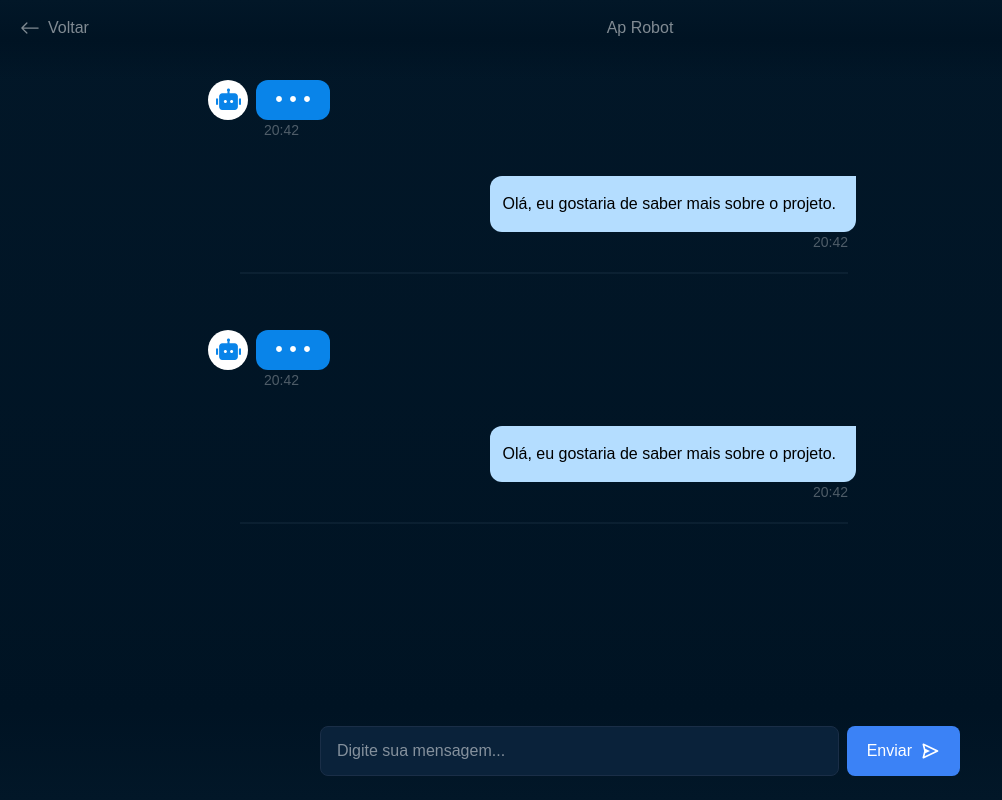
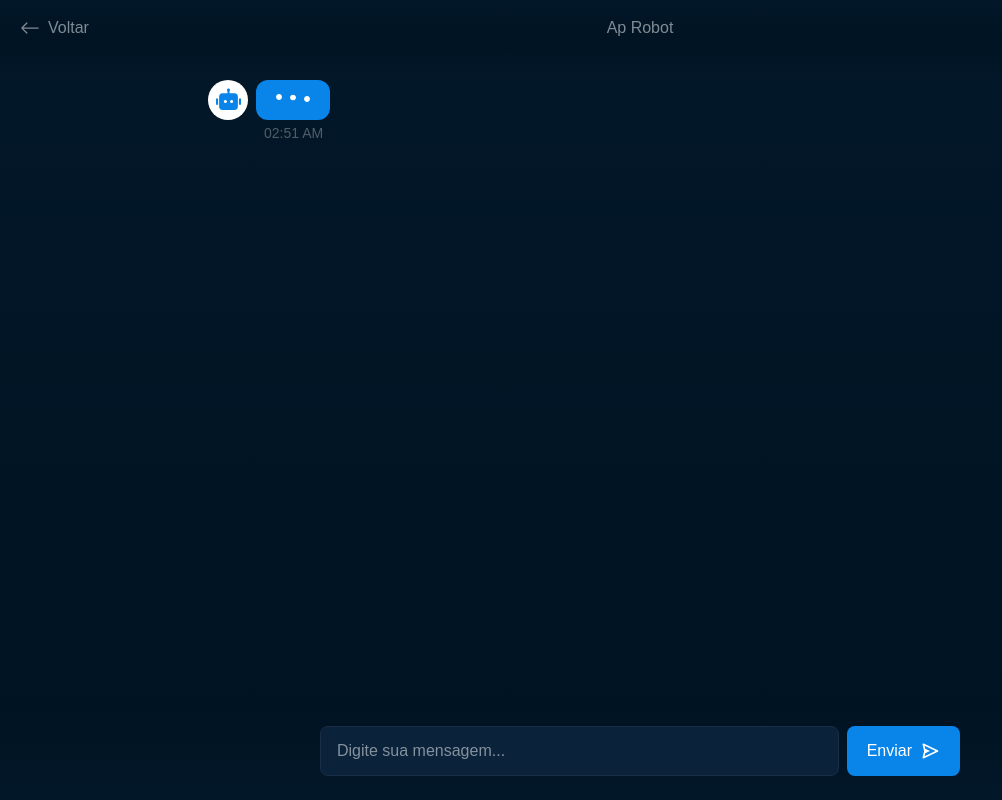
Before and after one commit to AugustoAlmondes/AI-ApCard, a React (Vite) app: page /chat in a window 1280 px wide. Shown: the whole page, without its empty margins (0-1002 px from the left). Built offline with nearby package versions, Linux system fonts and the light colour scheme; a web font is replaced by a local one.

Commit message:
feat: Starting the construction of chatbot

```diff
--- a/src/components/BotBalloon.tsx
+++ b/src/components/BotBalloon.tsx
@@ -1,22 +1,59 @@
+// import { useState } from "react";
 import { FaCircle } from "react-icons/fa";
 import { RiRobot2Fill } from "react-icons/ri";
+import { motion } from 'motion/react'
 
-export default function BotBalloon({ text, time }: { text: string, time: string }) {
+export default function BotBalloon({ text, time, typing }: {
+    text: string;
+    time: string;
+    typing?: boolean
+}) {
+
+    const response = text;
+    const finishedRes = typing;
+
     return (
         <div className={`grid grid-cols-[auto_2fr] md:max-w-[50vw] mr-4`}>
             <div className="w-10 h-10 rounded-full bg-white flex items-center justify-center"><RiRobot2Fill size={25} color="#0984E9" /></div>
 
             <div
-                className={'relative bg-[#0984E9] text-md text-white pl-3 pr-5 py-4 rounded-xl ml-2 w-max max-w-[72vw]'}>
-                {/* {text} */}
-                <p className = {`pl-2 flex gap-2 items-center`}>
-                    <FaCircle size={6} />
-                    <FaCircle size={6} />
-                    <FaCircle size={6} />
-                </p>
+                className={'relative bg-[#0984E9] text-md text-white pl-3 pr-5 py-4 rounded-xl ml-2 w-max max-w-[72vw] transition-transform duration-500'} >
+                {
+                    finishedRes ?
+                        (
+                            response.split('').map((char, index) => (
+                                <motion.span
+                                    className={`text-[#BFE2FF]`}
+                                    key={index}
+                                    initial={{ opacity: 0, y: 40 }}
+                                    animate={{ opacity: 1, y: 0 }}
+                                    transition={{ duration: 0.1, delay: (1 + index) / 150 }}
+                                >
+                                    {char}
+                                </motion.span>
+                            ))
+                        ) :
+                        (
+                            <p className={`pl-2 flex gap-2 items-center`}>
 
-                <div className = {`absolute bottom-[-20px] text-sm font-extralight left-2 opacity-30`}>{time}</div>
+                                {
+                                    [0, 1, 2].map((num, index) => (
+                                        <motion.span
+                                            key={index}
+                                            initial={{ y: 3 }}
+                                            animate={{ y: -2 }}
+                                            transition={{ duration: 0.5, delay: num * 0.1, repeat: Infinity, ease: "easeInOut", repeatType: "reverse" }}
+                                        >
+                                            <FaCircle size={6} />
+                                        </motion.span>
+                                    ))
+                                }
+                            </p>
+                        )
+                }
+
+                <div className={`absolute bottom-[-23px] text-sm font-extralight left-2 opacity-30`}>{time}</div>
             </div>
-        </div>
+        </div >
     );
 }
--- a/src/components/UserBalloon.tsx
+++ b/src/components/UserBalloon.tsx
@@ -9,7 +9,7 @@ export default function UserBalloon({ text, time }: { text: string, time: string
                         className={'relative bg-[#B4DDFF] text-md text-black pl-3 pr-5 py-4 rounded-xl rounded-tr-none mr-2 max-w-[72vw]'}>
                         {text}
 
-                        <div className={`absolute text-white opacity-30 bottom-[-20px] text-sm font-extralight right-2`}>{time}</div>
+                        <div className={`absolute text-white opacity-30 bottom-[-23px] text-sm font-extralight right-2`}>{time}</div>
                     </div>
                 </div>
                 <hr className={`border-1 border-[#b4ddff0e] w-[95%] mx-auto mt-10`} />
--- /dev/null
+++ b/src/contexts/ChatContext.tsx
@@ -0,0 +1,97 @@
+import { createContext, useState, type ReactNode } from 'react';
+import type { Message, Question } from '../types/chat';
+
+interface ChatContextType {
+    messages: Message[];
+    currentQuestion: number;
+    answers: Record<string, string>;
+    sendMessage: (text: string) => void;
+}
+
+export const ChatContext = createContext<ChatContextType | undefined>(undefined);
+
+export const ChatProvider = ({ children }: { children: ReactNode }) => {
+    const [messages, setMessages] = useState<Message[]>([
+        {
+            id: '1',
+            text: 'Seja Bem-vindo(a) ao AI ApCard, eu sou o Ap Robot e estou aqui para ajudar você a gerar uma apresentação de forma fácil e rápida. Inicialmente, irei fazer algumas perguntas para criar uma apresentação personalizada para você. Então responda com sinceridade',
+            sender: 'bot',
+            time: new Date().toLocaleTimeString([], { hour: '2-digit', minute: '2-digit' }),
+        }
+    ]);
+
+    const [currentQuestion, setCurrentQuestion] = useState<number>(0);
+    const [answers, setAnswers] = useState<Record<string, string>>({});
+
+    const questions: Question[] = [
+        { id: 1, text: 'Qual é o seu nome completo?', field: 'name' },
+        { id: 2, text: 'Qual é a sua área de atuação profissional?', field: 'profession' },
+        { id: 3, text: 'Quantos anos de experiência você tem?', field: 'experience' },
+        { id: 4, text: 'Quais são suas principais habilidades?', field: 'skills' },
+        { id: 5, text: 'Qual é o objetivo desta carta de apresentação?', field: 'objective' },
+    ];
+
+    const sendMessage = (text: string) => {
+        // Adiciona a mensagem do usuário
+        const userMessage: Message = {
+            id: Date.now().toString(),
+            text,
+            sender: 'user',
+            time: new Date().toLocaleTimeString([], { hour: '2-digit', minute: '2-digit' }),
+            isTyping: false
+        };
+
+        setMessages(prev => [...prev, userMessage]);
+
+        // Salva a resposta
+        const currentQ = questions[currentQuestion];
+        setAnswers(prev => ({ ...prev, [currentQ.field]: text }));
+
+        // Verifica se ainda há perguntas
+        if (currentQuestion < questions.length - 1) {
+            // Avança para a próxima pergunta
+            setCurrentQuestion(prev => prev + 1);
+
+            // Adiciona a próxima pergunta do bot com efeito de digitação
+            setTimeout(() => {
+                const nextQuestion = questions[currentQuestion + 1];
+                const botMessage: Message = {
+                    id: Date.now().toString(),
+                    text: nextQuestion.text,
+                    sender: 'bot',
+                    time: new Date().toLocaleTimeString([], { hour: '2-digit', minute: '2-digit' }),
+                    isTyping: false,
+                };
+                setMessages(prev => [...prev, botMessage]);
+
+                // Remove o efeito de digitação após 2 segundos
+                setTimeout(() => {
+                    setMessages(prev => prev.map(msg =>
+                        msg.id === botMessage.id ? { ...msg, isTyping: true } : msg
+                    ));
+                }, 2000);
+            }, 1000);
+        } else {
+            // Todas as perguntas foram respondidas - podemos enviar para a API
+            setTimeout(() => {
+                const botMessage: Message = {
+                    id: Date.now().toString(),
+                    text: 'Obrigado pelas informações! Estou gerando sua carta de apresentação...',
+                    sender: 'bot',
+                    time: new Date().toLocaleTimeString([], { hour: '2-digit', minute: '2-digit' }),
+                    isTyping: true,
+                };
+                setMessages(prev => [...prev, botMessage]);
+
+                // Aqui você chamaria a API
+                // generateCoverLetter(answers);
+            }, 1000);
+        }
+    };
+
+    return (
+        <ChatContext.Provider value={{ messages, currentQuestion, answers, sendMessage }}>
+            {children}
+        </ChatContext.Provider>
+    );
+};
--- /dev/null
+++ b/src/hooks/useChat.tsx
@@ -0,0 +1,12 @@
+import { useContext } from "react";
+import { ChatContext } from "../contexts/ChatContext";
+
+export const useChat = () => {
+    const context = useContext(ChatContext);
+
+    if (!context) {
+        throw new Error('useChat must be used within a ChatProvider');
+    }
+
+    return context;
+}
--- a/src/index.css
+++ b/src/index.css
@@ -12,36 +12,10 @@
     mask-composite: exclude;
 }
 
-/* Create a typing animation where three circles move up and down along the y-axis */
-@keyframes typing {
-  0%, 100% {
-    transform: translateY(0);
-    opacity: 0.5;
-  }
-  50% {
-    transform: translateY(-10px);
-    opacity: 1;
-  }
+.scrollbar-hide {
+  scrollbar-width: none; /* Firefox */
+  -ms-overflow-style: none; /* IE 10+ */
 }
-
-.typing-dots {
-  display: inline-flex;
-  justify-content: space-between;
-  width: 40px;
+.scrollbar-hide::-webkit-scrollbar {
+  display: none; /* Chrome, Safari, Opera */
 }
-
-.dot {
-  width: 8px;
-  height: 8px;
-  background-color: currentColor;
-  border-radius: 50%;
-  animation: typing 1s infinite ease-in-out;
-}
-
-.dot:nth-child(2) {
-  animation-delay: 0.2s;
-}
-
-.dot:nth-child(3) {
-  animation-delay: 0.4s;
-}
--- a/src/pages/Chat/Chat.tsx
+++ b/src/pages/Chat/Chat.tsx
@@ -3,52 +3,67 @@ import BotBalloon from "../../components/BotBalloon";
 import UserBalloon from "../../components/UserBalloon";
 import { BsArrowLeft } from "react-icons/bs";
 import { useNavigate } from "react-router";
+import { useState } from "react";
+import { useChat } from "../../hooks/useChat";
 
 export default function Chat() {
+    const navigate = useNavigate();
+    const { messages, sendMessage } = useChat();
+    const [inputValue, setInputValue] = useState('');
 
-    const navigate = useNavigate();
+    const handleSubmit = (e: React.FormEvent) => {
+        e.preventDefault();
+        if (inputValue.trim()) {
+            sendMessage(inputValue);
+            setInputValue('');
+        }
+    };
 
     return (
         <div className="relative flex flex-col items-center py-7 h-screen bg-gradient-to-b from-[#021728] to-[#001323]">
             <div className={`absolute top-0 left-0 w-full flex justify-center bg-gradient-to-b via-[#001323] from-[#021728] to-transparent py-10 z-20`} />
 
             <div className={`absolute top-0 left-5 flex items-center gap-2 justify-center py-4 z-20 text-white text-md opacity-50 hover:opacity-100 cursor-pointer`}
-                onClick={() => {
-                    navigate('/');
-                }}
+                onClick={() => navigate('/')}
             >
                 <BsArrowLeft size={20} /> Voltar
             </div>
 
-            <h3 className={`absolute top-0 left-0 w-full flex justify-center py-4 z-20 text-white text-md opacity-50`}>Ap Robot</h3>
+            <h3 className={`absolute top-0 left-1/2 transform -translate-x-1/2 flex justify-center py-4 z-20 text-white text-md opacity-50`}>Ap Robot</h3>
 
-            <div className="flex flex-col w-full max-h-[90vh] gap-10 max-w-4xl h-full px-4 pt-13 pb-32 overflow-y-auto space-y-4">
-
-                <BotBalloon text="Olá! Como posso ajudar você hoje? Estou aqui para responder perguntas e fornecer informações úteis. Como posso ajudar você hoje? Estou aqui para responder perguntas e fornecer informações úteis.
-                Olá! Como posso ajudar você hoje? Estou aqui para responder perguntas e fornecer informações úteis. Como posso ajudar você hoje? Estou aqui para responder perguntas e fornecer informações úteis."
-                    time="20:42"
-                />
-
-                <UserBalloon text="Olá, eu gostaria de saber mais sobre o projeto." time="20:42" />
-
-                <BotBalloon text="Olá! Como posso ajudar você hoje? Estou aqui para responder perguntas e fornecer informações úteis. Como posso ajudar você hoje? Estou aqui para responder perguntas e fornecer informações úteis."
-                    time="20:42"
-                />
-
-                <UserBalloon text="Olá, eu gostaria de saber mais sobre o projeto." time="20:42" />
-
+            <div className="flex flex-col w-full max-h-[90vh] gap-10 max-w-4xl h-full px-4 pt-13 pb-32 overflow-y-auto space-y-4 scrollbar-hide">
+                {messages.map((message) => (
+                    <div key={message.id}>
+                        {message.sender === 'bot' ? (
+                            <BotBalloon
+                                text={message.text}
+                                time={message.time}
+                                typing={message.isTyping || false}
+                            />
+                        ) : (
+                            <UserBalloon
+                                text={message.text}
+                                time={message.time}
+                            />
+                        )}
+                    </div>
+                ))}
             </div>
 
             <div className="absolute bottom-0 left-0 w-full flex justify-center bg-gradient-to-t from-[#001323] to-transparent py-6">
-                <form className="flex w-full max-w-2xl gap-2 px-4">
+                <form
+                    onSubmit={handleSubmit}
+                    className="flex w-full max-w-2xl gap-2 px-4">
                     <input
                         type="text"
+                        value={inputValue}
+                        onChange={(e) => setInputValue(e.target.value)}
                         placeholder="Digite sua mensagem..."
-                        className="flex-1 bg-[#0a223a] text-white rounded-lg px-4 py-3 outline-none border border-[#1a2e47] focus:border-[#3b82f6] transition relative z-[2]"
+                        className="flex-1 bg-[#0a223a] text-white rounded-lg px-4 py-3 outline-none border border-[#1a2e47] focus:border-[#0984E9] transition relative z-[2]"
                     />
                     <button
                         type="submit"
-                        className="flex items-center gap-2 bg-[#3b82f6] text-[white] px-5 py-3 rounded-lg hover:bg-[#2563eb] transition relative z-[2]"
+                        className="flex items-center gap-2 bg-[#0984E9] text-[white] px-5 py-3 rounded-lg hover:bg-[#0984E9] transition relative z-[2]"
                     >
                         Enviar <BiSend size={20} />
                     </button>
--- /dev/null
+++ b/src/types/chat.ts
@@ -0,0 +1,13 @@
+export type Message = {
+    id: string;
+    text: string;
+    sender: 'user' | 'bot';
+    time: string;
+    isTyping?: boolean;
+}
+
+export type Question = {
+    id: number;
+    text: string;
+    field: string;
+}
```
Also changed, not shown: src/App.tsx (+7 -4 lines), src/data/chatStage.ts (added, +36 -0 lines).
